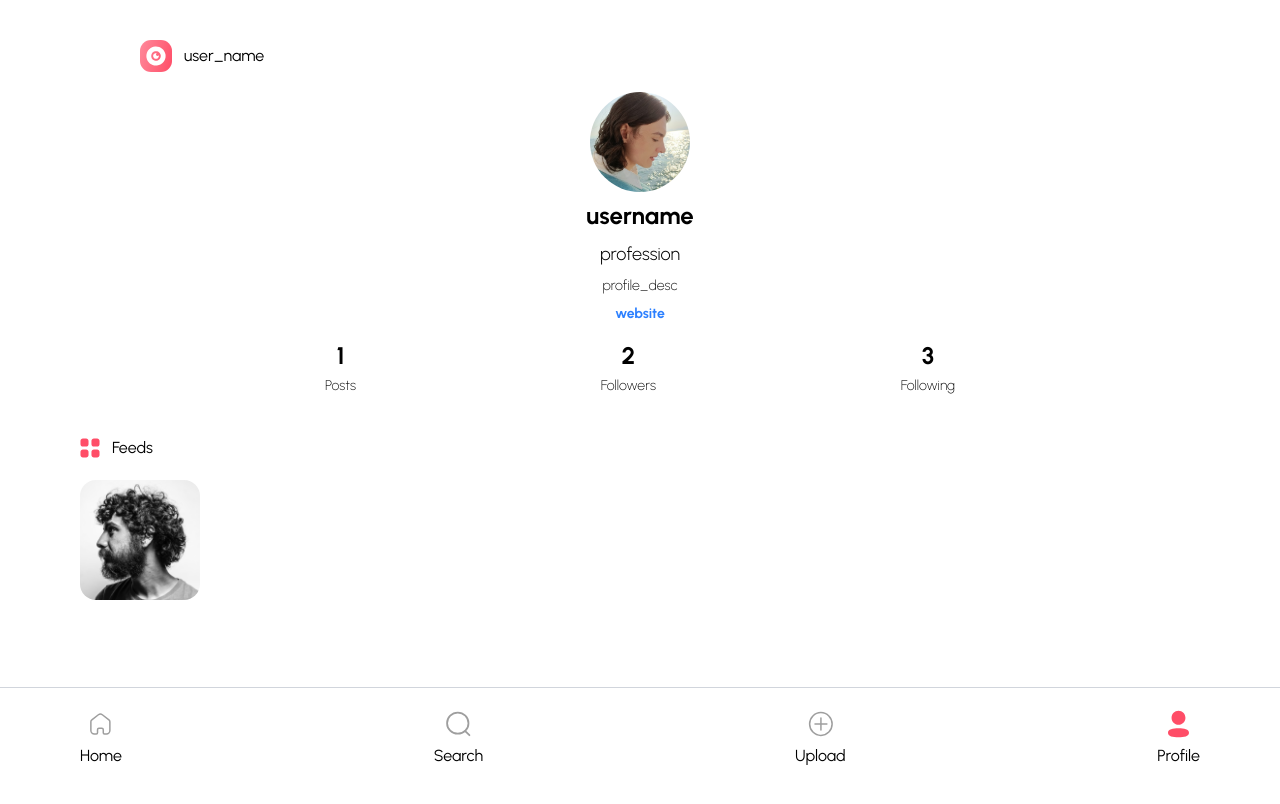
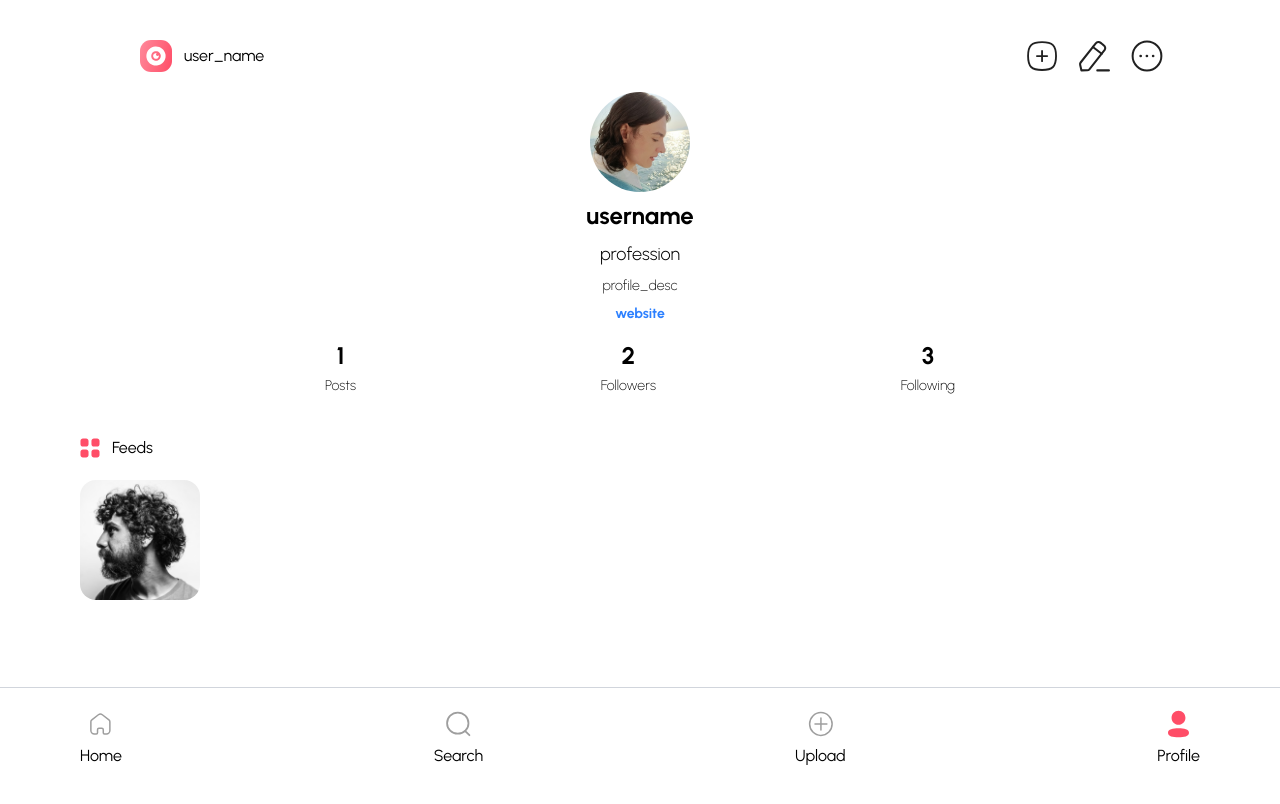
Before and after one commit to bebzbzbz/Sparkle-App, a React (Vite) app: page /profile in a window 1280 px wide. Shown: the top 804 px of the page. Built offline with nearby package versions, Linux system fonts and the light colour scheme.

Commit message:
header styling done, navigation in Userprofile done

```diff
--- a/src/pages/UserProfile/UserProfile.tsx
+++ b/src/pages/UserProfile/UserProfile.tsx
@@ -1,13 +1,32 @@
+import { useNavigate } from "react-router-dom";
 import Header from "../../components/Header/Header";
 import MiniFeed from "../../components/MiniFeed/MiniFeed";
 import PopUpSettings from "../../components/PopUpSettings/PopUpSettings";
 import ProfileInfo from "../../components/ProfileInfo/ProfileInfo";
 
 const UserProfile = () => {
+    const navigate = useNavigate()
+
+
+    const navToEdit = () => {
+        navigate(`/profile/edit`)
+    }
+
+    const navToNewPost = () => {
+        navigate(`/newpost`)
+    }
+
+    // noch eine Funktion für das Pop-Up für die Einstellungen
+
     return (
         <>
-        {/* hier fehlen noch zwei andere bilder rechts */}
-            <Header headerTitle={"user_name"} imgLeft="logo" imgRight="options"/>
+            <Header
+            headerTitle={"user_name"} imgLeft="logo"
+            imgRight1="newpost"
+            rightAction1={() => navToNewPost}
+            imgRight2="edit"
+            rightAction2={() => navToEdit}
+            imgRight3="options"/>
             <ProfileInfo/>
             <MiniFeed/>
             <PopUpSettings/>
```
Also changed, not shown: public/svg/edit.svg (added), public/svg/newpost.svg (added).
